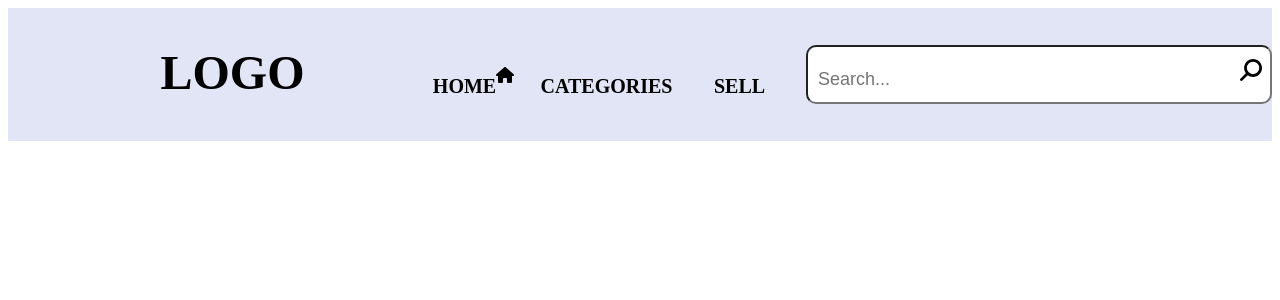
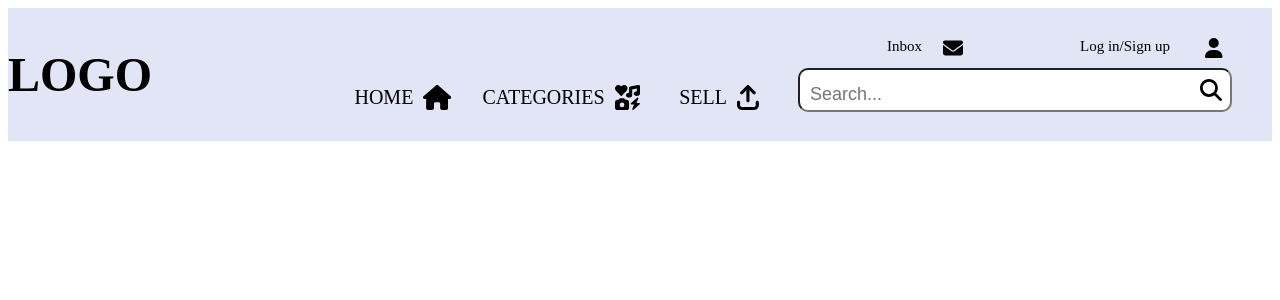
Before and after one commit to usman-ghafoorzai/idatt2105-full-stack-project, a Vue app in the folder frontend/: page / in a window 1280 px wide. Shown: the top 300 px of the page. Built offline with nearby package versions, Linux system fonts and the light colour scheme.

Commit message:
changed some styling

```diff
--- a/frontend/src/App.vue
+++ b/frontend/src/App.vue
@@ -1,6 +1,4 @@
 <script setup>
-import HelloWorld from './components/HelloWorld.vue'
-import TheWelcome from './components/TheWelcome.vue'
 import Header from './components/Header.vue'
 </script>
 
--- a/frontend/src/components/Header.vue
+++ b/frontend/src/components/Header.vue
@@ -1,5 +1,11 @@
 <script setup>
     import Searchbar from './Searchbar.vue';
+    import { computed } from 'vue';
+
+    let userState = {
+        loggedIn: false,
+    }
+    const userName = computed(() => userState.loggedIn ? "Jonas" : "Log in/Sign up")
 </script>
 
 
@@ -8,18 +14,24 @@
         <div>
             <h2 id="logo">LOGO</h2>
         </div>
-        <div>
-            <h3 id="home">HOME</h3>
-            <fa icon="home" />
+        <div class="container">
+            <div id="home">HOME</div>
+            <fa icon="home" class="icons"></fa>
         </div>
-        <div>
-            <h3 id="categories">CATEGORIES</h3>
+        <div class="container">
+            <div id="categories">CATEGORIES</div>
+            <fa icon="icons" class="icons"></fa>
         </div>
-        <div>
-            <h3 id="sell">SELL</h3>
+        <div class="container">
+            <div id="sell">SELL</div>
+            <fa icon="arrow-up-from-bracket" class="icons"></fa>
         </div>
-        <div>
-            <Searchbar />
+        <div id="container">
+            <div id="inbox">Inbox</div>
+            <fa icon="envelope" id="inbox-icon"></fa>
+            <div id="username">{{ userName }}</div>
+            <fa icon="user" id="login-icon"></fa>
+            <Searchbar id="searchbar"/>
         </div>
     </div>
 
@@ -33,39 +45,78 @@
         width: 100%;
         display: grid;
         grid-template-areas: 'logo home categories sell search';
-        grid-template-columns: 3fr 1fr 1fr 1fr 3fr;
+        grid-template-columns: 2fr 1fr 1fr 1fr 3fr;
         align-content: center;
     }
-
-    div {
+    .container {
         display: flex;
+        padding-top:45px;
         justify-content: center;
         align-items: center;
+        gap: 10px;
+    }
+    #container {
+        grid-area: search;
+        grid-template-areas: 'inbox inbox-icon user user-icon'
+                             'searchbar searchbar searchbar searchbar';
+        display: grid;
+        grid-template-rows: auto auto;
+        grid-template-columns: 2fr 1fr 3fr 1fr;
+        align-content: center;
+        margin-right: 40px;
+        row-gap: 10px;
+
     }
     #logo {
         grid-area: logo;
         font-size: 48px;
-        margin-left: 50px;
-        margin-top: 35px;
         font-weight: bold;
     }
     #home {
         grid-area: home;
         font-size: 20px;
-        margin-top: 66px;
-        margin-bottom: 42px;
     }
     #categories {
         grid-area: categories;
         font-size: 20px;
-        margin-top: 66px;
-        margin-bottom: 42px;
     }
     #sell {
         grid-area: sell;
         font-size: 20px;
-        margin-top: 66px;
-        margin-bottom: 42px;
+    }
+    #inbox {
+        grid-area: inbox;
+        font-size: 15px;
+        justify-self: right;
+    }
+    #inbox-icon {
+        grid-area: inbox-icon;
+        font-size: 20px;
+        left: 2px;
+        justify-self: center;
+    }
+    #username {
+        grid-area: user;
+        font-size: 15px;
+        justify-self: right;
+    }
+    #login-icon {
+        grid-area: user-icon;
+        font-size: 20px;
+        padding-right: 10px;
+        justify-self: right;
+    }
+
+    #searchbar {
+        grid-area: searchbar;
+    }
+
+    .icons {
+        font-size: 25px;
+    }
+    #logo:hover, #home:hover, #categories:hover, #sell:hover {
+        cursor: pointer;
+        border-bottom: 2px solid #000;
     }
 
 </style>
--- a/frontend/src/components/Searchbar.vue
+++ b/frontend/src/components/Searchbar.vue
@@ -15,15 +15,17 @@
         padding-top: 10px;
         padding-left: 10px;
         font-size: 18px;
-        width: 450px;
+        width: 100%;
         height: 44px;
         border-radius: 10px;
+        box-sizing: border-box
     }
     #search-icon {
         position: absolute;
         transform: scaleX(-1);
+        transform: translateY(-50%);
         right: 10px;
-        top: 14px;
+        top: 50%;
         font-size: 22px;
     }
 </style>
```
